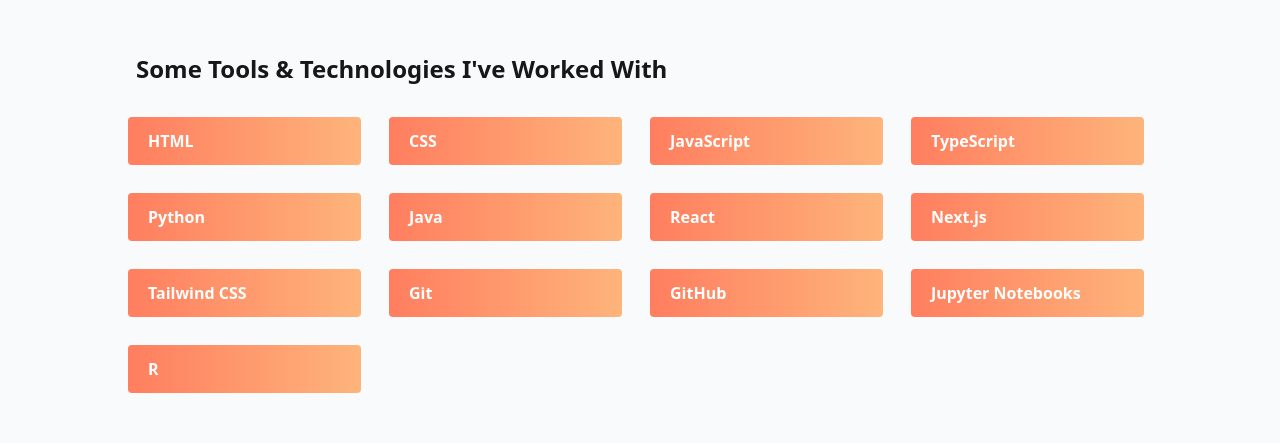
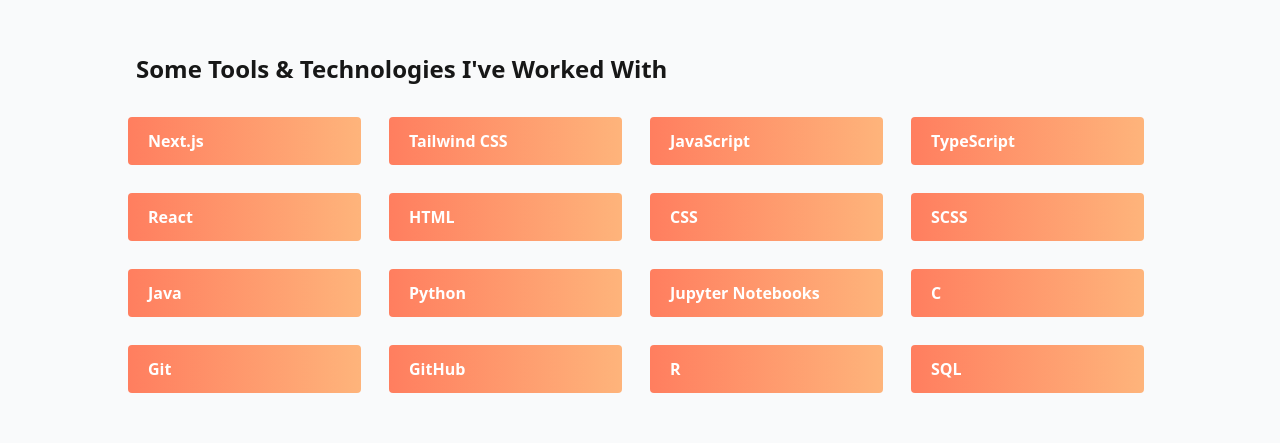
Before and after one commit to yifeiw701/portfolio-app, a Next.js app: page / in a window 1280 px wide. Shown: the part 1769-2212 px from the top of the page. Built offline with nearby package versions, Linux system fonts and the light colour scheme.

Commit message:
update skills section

```diff
--- a/components/Navbar.tsx
+++ b/components/Navbar.tsx
@@ -38,8 +38,9 @@
 
 const Navbar = () => {
   const { theme, setTheme } = useTheme();
+  const [navbar, setNavbar] = useState(false);
+
   const currentTheme = theme;
-  const [navbar, setNavbar] = useState(false);
 
   return (
     <header className="w-full mx-auto  px-4 sm:px-20 fixed top-0 z-50 bg-gray-50 dark:bg-gray-900">
--- a/components/Skills.tsx
+++ b/components/Skills.tsx
@@ -3,19 +3,22 @@
 import { motion } from "framer-motion";
 
 const skills = [
+  { skill: "Next.js" },
+  { skill: "Tailwind CSS" },
+  { skill: "JavaScript" },
+  { skill: "TypeScript" },
+  { skill: "React" },
   { skill: "HTML" },
   { skill: "CSS" },
-  { skill: "JavaScript" },
-  { skill: "TypeScript" },
+  { skill: "SCSS" },
+  { skill: "Java" },
   { skill: "Python" },
-  { skill: "Java" },
-  { skill: "React" },
-  { skill: "Next.js" },
-  { skill: "Tailwind CSS" },
+  { skill: "Jupyter Notebooks" },
+  { skill: "C" },
   { skill: "Git" },
   { skill: "GitHub" },
-  { skill: "Jupyter Notebooks" },
   { skill: "R" },
+  { skill: "SQL" },
 ];
 
 const Skills = () => {
```
